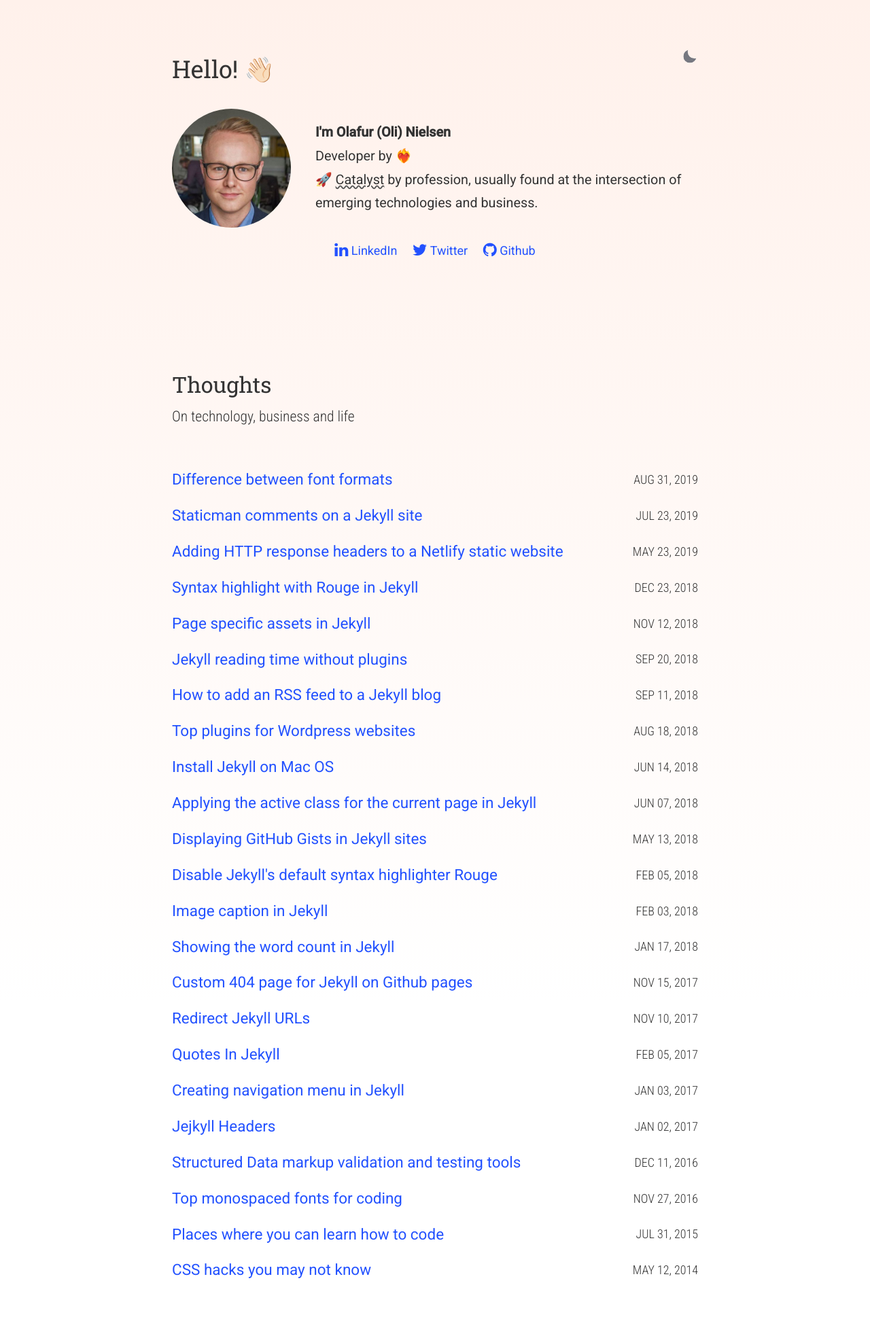
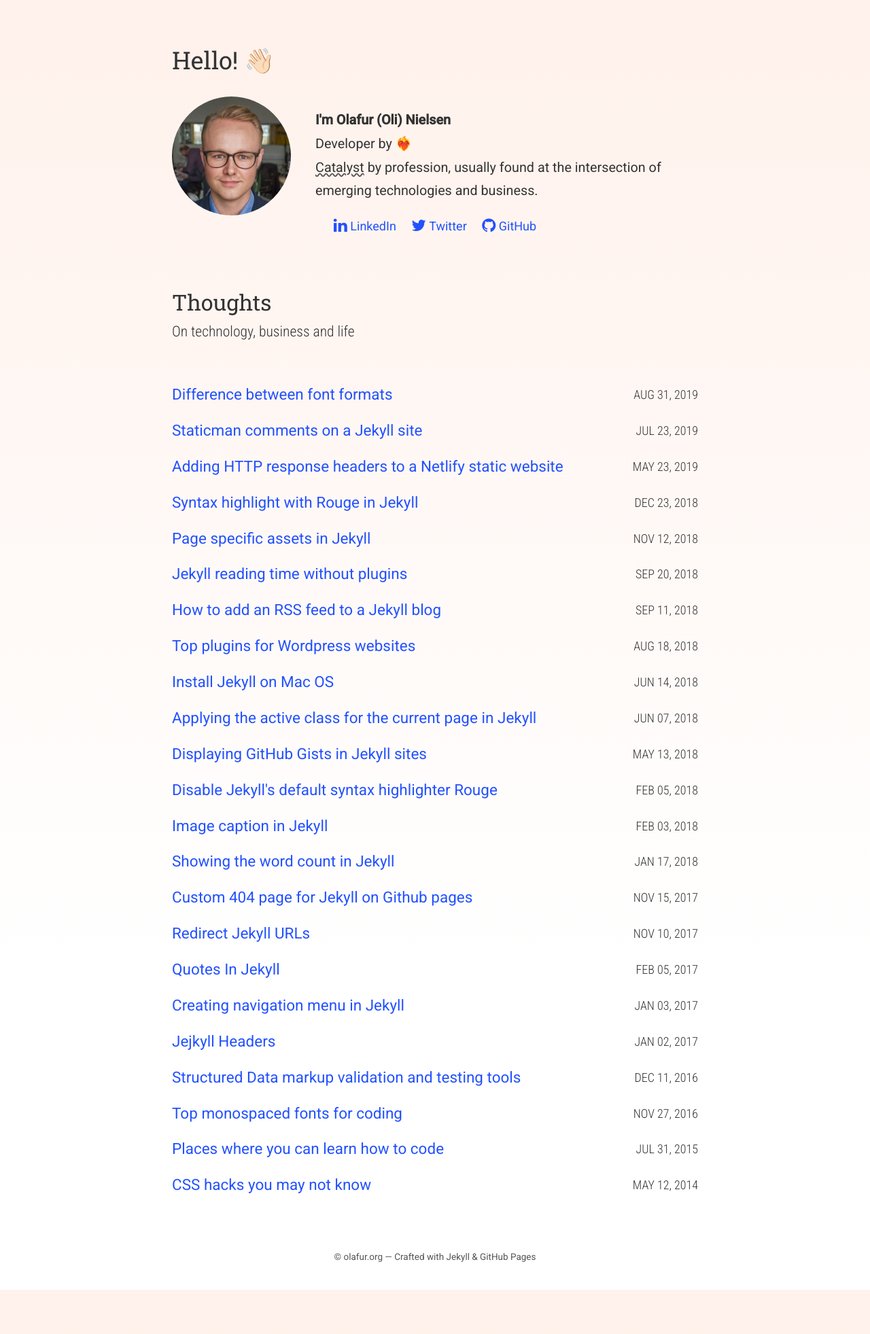
Before and after one commit to olafurnielsen/olafurnielsen.github.io, a Jekyll site: the page built from index.html, in a window 1280 px wide. Shown: the whole page at 68% size. Built offline with Jekyll 4.4.1, drawn with Linux system fonts in a browser that asks for light colours; after the commit the page ends 1898 px from its top, so only the background shows below that.

Commit message:
Responsive enhancements

```diff
--- a/_config.yml
+++ b/_config.yml
@@ -4,7 +4,7 @@
 description: >-
   <strong>I'm Olafur (Oli) Nielsen</strong><br />
   Developer by ❤️‍🔥<br />
-  🚀 <abbr data-title="A person that causes or speeds an important change.">Catalyst</abbr> by profession, usually found at the intersection of emerging technologies and business.
+  <abbr data-title="A person that causes or speeds an important change.">Catalyst</abbr> by profession, usually found at the intersection of emerging technologies and business.
 
 lang: en-US
 timezone:  Atlantic/Reykjavik
--- a/_layouts/default.html
+++ b/_layouts/default.html
@@ -11,64 +11,9 @@
   <main>
     {% include anchor_headings.html html=content anchorBody="#" %}
   </main>
-
-
-
-  <script>
-    function setTheme(theme) {
-      if (theme === "dark") {
-        document.documentElement.setAttribute('data-theme', 'dark');
-        window.localStorage.setItem('theme', 'dark');
-        document.getElementById("theme-toggle").classList.add('sun');
-        document.getElementById("theme-toggle").classList.remove('moon');
-      } else {
-        document.documentElement.setAttribute('data-theme', 'light');
-        window.localStorage.setItem('theme', 'light');
-        document.getElementById("theme-toggle").classList.add('moon');
-        document.getElementById("theme-toggle").classList.remove('sun');
-      }
-    }
-
-    let theme = localStorage.getItem('theme');
-
-    theme = theme || (window.matchMedia ? window.matchMedia('(prefers-color-scheme: dark)').matches ? 'dark' : 'light' : 'light');
-
-    setTheme(theme);
-
-    function modeSwitcher() {
-      let currentMode = document.documentElement.getAttribute('data-theme');
-
-      if (currentMode === "dark") {
-        setTheme('light');
-      } else {
-        setTheme('dark');
-      }
-    }
-  </script>
-
-
-
 </body>
 
 <footer>
-
+  &copy; olafur.org &mdash; Crafted with <a href="https://jekyllrb.com/" rel="nofollow">Jekyll</a> & <a href="https://pages.github.com/" rel="nofollow">GitHub Pages</a>
 </footer>
-
-
-<!-- {% if page.url == '/' %}
-  <script src="{{ site.url }}{{ site.baseurl }}/assets/js/simple-jekyll-search.js"></script>
-  <script>
-    var sjs = SimpleJekyllSearch({
-      searchInput: document.getElementById('search-input'),
-      resultsContainer: document.getElementById('search-results'),
-		      json: '{{ site.url }}{{ site.baseurl }}/search.json',
-      searchResultTemplate: '<li><a href="{url}" title="{desc}">{title}</a></li>',
-      noResultsText: 'No results found..',
-      limit: 10,
-      fuzzy: true,
-    })
-  </script>
-  {% endif %} -->
-
-
 </html>
--- a/_sass/_main.scss
+++ b/_sass/_main.scss
@@ -1,3 +1,4 @@
+@import 'mixins';
 @import 'transitions';
 
 *,
@@ -34,8 +35,7 @@
 	transform: scale(0.8);
 }
 
-html,
-html[data-theme="light"] {
+html {
 	--text-font: 'Roboto', sans-serif;
   --heading-font: 'Roboto Slab', serif;
 	--source-code-font: 'Roboto Mono', monospace;
@@ -50,117 +50,6 @@
 	--code-bg-color: rgb(245, 245, 245);
 
   background-image: linear-gradient(to bottom, #fff1eb 0%, #ffffff 75%, #ffffff 100%);
-
-
-	#theme-toggle div {
-		position: relative;
-		width: 24px;
-		height: 24px;
-		border-radius: 50%;
-		border: none;
-		background-color: var(--theme-ui-colors-transparent, transparent);
-		transform: scale(1);
-		transition: all 0.45s ease 0s;
-		overflow: hidden;
-		box-shadow: inset 8px -8px 0px 0px var(--theme-ui-colors-toggleIcon, #2d3748);
-
-		&::before {
-			content: "";
-			position: absolute;
-			right: -9px;
-			top: -9px;
-			height: 24px;
-			width: 24px;
-			border: none;
-			border-radius: 50%;
-			transform: translate(0px, 0px);
-			opacity: 1;
-			transition: transform 0.45s ease 0s;
-		}
-
-		&::after {
-			content: "";
-			width: 8px;
-			height: 8px;
-			border-radius: 50%;
-			margin: -4px 0px 0px -4px;
-			position: absolute;
-			top: 50%;
-			left: 50%;
-			box-shadow: 0 -23px 0 var(--theme-ui-colors-toggleIcon, #2d3748),
-				0 23px 0 var(--theme-ui-colors-toggleIcon, #2d3748), 23px 0 0 var(--theme-ui-colors-toggleIcon, #2d3748),
-				-23px 0 0 var(--theme-ui-colors-toggleIcon, #2d3748),
-				15px 15px 0 var(--theme-ui-colors-toggleIcon, #2d3748),
-				-15px 15px 0 var(--theme-ui-colors-toggleIcon, #2d3748),
-				15px -15px 0 var(--theme-ui-colors-toggleIcon, #2d3748),
-				-15px -15px 0 var(--theme-ui-colors-toggleIcon, #2d3748);
-			transform: scale(0);
-			transition: all 0.35s ease 0s;
-		}
-	}
-}
-
-html[data-theme="dark"] {
-	--text-font: 'Roboto', sans-serif;
-  --heading-font: 'Roboto Slab', serif;
-	--source-code-font: 'Roboto Mono', monospace;
-  --condensed-font: 'Roboto Condensed', serif;
-	--very-light-text-color: #EEE;
-	--light-text-color: #c4bbf0;
-	--medium-text-color: #52057b;
-	--main-text-color: #EAEAEA;
-	--highlight-text-color: #6cb4a0;
-	--dark-text-color: rgb(36, 38, 42);
-	--link-color: rgb(255, 89, 125);
-	--code-bg-color: rgb(36, 38, 42);
-	background-color: rgb(19, 20, 24);
-
-	#theme-toggle div {
-		position: relative;
-		width: 24px;
-		height: 24px;
-		border-radius: 50%;
-		border: 4px solid var(--theme-ui-colors-toggleIcon, #cbd5e0);
-		background-color: var(--theme-ui-colors-toggleIcon, #cbd5e0);
-		transform: scale(0.55);
-		transition: all 0.45s ease 0s;
-		overflow: visible;
-		box-shadow: none;
-
-		&::before {
-			content: "";
-			position: absolute;
-			right: -9px;
-			top: -9px;
-			height: 24px;
-			width: 24px;
-			border: 2px solid var(--theme-ui-colors-toggleIcon, #cbd5e0);
-			border-radius: 50%;
-			transform: translate(14px, -14px);
-			opacity: 0;
-			transition: transform 0.45s ease 0s;
-		}
-
-		&::after {
-			content: "";
-			width: 8px;
-			height: 8px;
-			border-radius: 50%;
-			margin: -4px 0px 0px -4px;
-			position: absolute;
-			top: 50%;
-			left: 50%;
-			box-shadow: 0 -23px 0 var(--theme-ui-colors-toggleIcon, #cbd5e0),
-				0 23px 0 var(--theme-ui-colors-toggleIcon, #cbd5e0), 23px 0 0 var(--theme-ui-colors-toggleIcon, #cbd5e0),
-				-23px 0 0 var(--theme-ui-colors-toggleIcon, #cbd5e0),
-				15px 15px 0 var(--theme-ui-colors-toggleIcon, #cbd5e0),
-				-15px 15px 0 var(--theme-ui-colors-toggleIcon, #cbd5e0),
-				15px -15px 0 var(--theme-ui-colors-toggleIcon, #cbd5e0),
-				-15px -15px 0 var(--theme-ui-colors-toggleIcon, #cbd5e0);
-			transform: scale(1);
-			transition: all 0.35s ease 0s;
-		}
-	}
 }
 
 body {
@@ -195,15 +84,29 @@
   animation-delay: 0.5s;
   animation-duration: 2s;
   animation-fill-mode: forwards;
+  opacity: 0;
+
+  @include lt-md {
+    text-align: center;
+    margin-bottom: 1rem;
+  }
+
+  @include gt-sm {
+    display: flex;
+    justify-content: space-between;
+    align-items: center;
+  }
 
   font-size: 1.1rem;
 
-  display: flex;
-  justify-content: space-between;
-  align-items: center;
-  opacity: 0;
+  img {
+    @include lt-md {
+      display: block;
+      margin-bottom: 1rem;
+      margin-left: auto;
+      margin-right: auto;
+    }
 
-  img {
     width: 175px;
     height: 175px;
     margin-right: 2rem;
@@ -216,13 +119,14 @@
   text-decoration: underline;
   text-decoration-style: wavy;
   text-decoration-color: var(--medium-text-color);
+  cursor: help;
 }
 
 .bio abbr:hover::after {
   position: absolute;
   width: 300px;
   bottom: 100%;
-  left: 100%;
+  left: 0%;
   display: block;
   padding: 1em;
   background: #ffffe1;
@@ -234,8 +138,25 @@
 }
 
 .meta {
-	margin: 1.4rem 0;
+  margin: 1.4rem 0;
+  font-size: .9rem;
+  font-style: italic;
+}
 
+footer {
+  animation-name: fadeInUp;
+  animation-delay: 0.5s;
+  animation-duration: 2s;
+  animation-fill-mode: forwards;
+  opacity: 0;
+
+  font-size: .75rem;
+  margin-bottom: 2rem;
+  text-align: center;
+
+  &, a {
+    color: var(--medium-text-color);
+  }
 }
 
 code,
@@ -301,7 +222,11 @@
 }
 
 section {
-	margin-top: 5.5rem;
+  &:first-child {
+    margin-top: 5rem;
+  }
+
+	margin-top: 2rem;
 }
 
 blockquote {
@@ -313,6 +238,7 @@
 h1, h2 {
   font-family: var(--heading-font);
   font-weight: 400;
+  line-height: 1.5;
 }
 
 h1 {
@@ -438,6 +364,10 @@
 	font-size: 2.5rem;
 	margin-top: 0;
 	margin-bottom: 0;
+
+  @include lt-md {
+    font-size: 2rem;
+  }
 }
 
 .post > time {
@@ -472,12 +402,9 @@
 
   opacity: 0;
 
-  padding: 1rem;
   display: flex;
   justify-content: center;
   position: initial;
-
-
 
   .social-connect-icons {
 
--- /dev/null
+++ b/_sass/mixins.scss
@@ -0,0 +1,91 @@
+$screen-sm-min: 600px;
+$screen-md-min: 960px;
+$screen-lg-min: 1280px;
+$screen-xl-min: 1920px;
+
+$screen-xs-max: 599px;
+$screen-sm-max: 959px;
+$screen-md-max: 1279px;
+$screen-lg-max: 1919px;
+$screen-xl-max: 5000px;
+
+// media devices
+@mixin xs {
+  @media screen and (max-width: #{$screen-xs-max}) {
+    @content;
+  }
+}
+
+@mixin sm {
+  @media screen and (min-width: #{$screen-sm-min}) and (max-width: #{$screen-sm-max}) {
+    @content;
+  }
+}
+
+@mixin md {
+  @media screen and (min-width: #{$screen-md-min}) and (max-width: #{$screen-md-max}) {
+    @content;
+  }
+}
+
+@mixin lg {
+  @media screen and (min-width: #{$screen-lg-min}) and (max-width: #{$screen-lg-max}) {
+    @content;
+  }
+}
+
+@mixin xl {
+  @media screen and (min-width: #{$screen-xl-min}) and (max-width: #{$screen-xl-max}) {
+    @content;
+  }
+}
+
+// media lt queries
+@mixin lt-sm {
+  @media screen and (max-width: #{$screen-xs-max}) {
+    @content;
+  }
+}
+
+@mixin lt-md {
+  @media screen and (max-width: #{$screen-sm-max}) {
+    @content;
+  }
+}
+
+@mixin lt-lg {
+  @media screen and (max-width: #{$screen-md-max}) {
+    @content;
+  }
+}
+
+@mixin lt-xl {
+  @media screen and (max-width: #{$screen-lg-max}) {
+    @content;
+  }
+}
+
+// media gt queries
+@mixin gt-xs {
+  @media screen and (min-width: #{$screen-sm-min}) {
+    @content;
+  }
+}
+
+@mixin gt-sm {
+  @media screen and (min-width: #{$screen-md-min}) {
+    @content;
+  }
+}
+
+@mixin gt-md {
+  @media screen and (min-width: #{$screen-lg-min}) {
+    @content;
+  }
+}
+
+@mixin gt-lg {
+  @media screen and (min-width: #{$screen-xl-min}) {
+    @content;
+  }
+}
--- a/index.html
+++ b/index.html
@@ -4,9 +4,6 @@
 <section id="intro">
     <div class="header flex-row-between">
         <h1>{{ site.greetings }}</h1>
-        <button title="Change theme" id="theme-toggle" onclick="modeSwitcher()">
-            <div></div>
-        </button>
     </div>
     <div class="bio">
         <img src="/assets/img/profile.jpg" />
@@ -21,7 +18,7 @@
               rel="noopener noreferrer"><i class="fa fa-twitter" aria-hidden="true"></i> Twitter</a>
 
             <a href="https://github.com/olafurnielsen/" target="_blank"
-              rel="noopener noreferrer"><i class="fa fa-github" aria-hidden="true"></i> Github</a>
+              rel="noopener noreferrer"><i class="fa fa-github" aria-hidden="true"></i> GitHub</a>
 
 
           </div>
```
Also changed, not shown: _layouts/post.html (+11 -7 lines).
